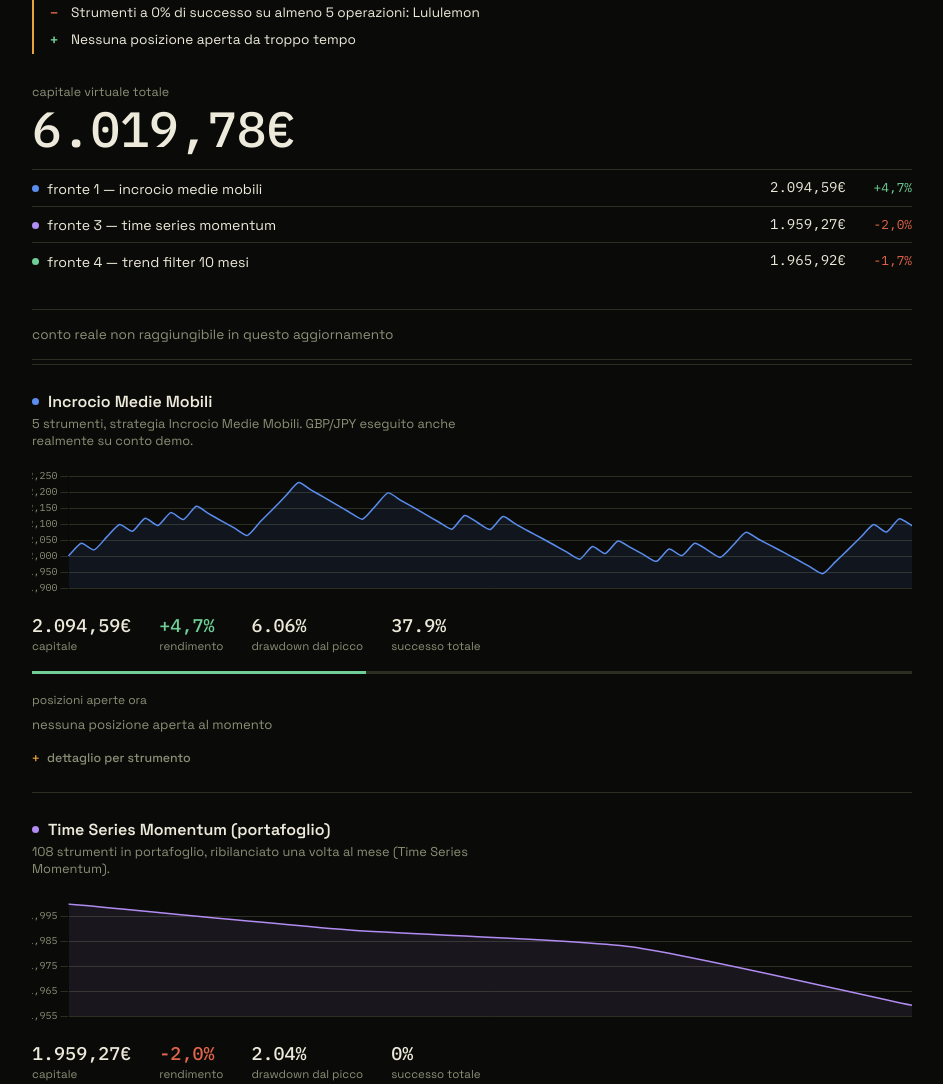
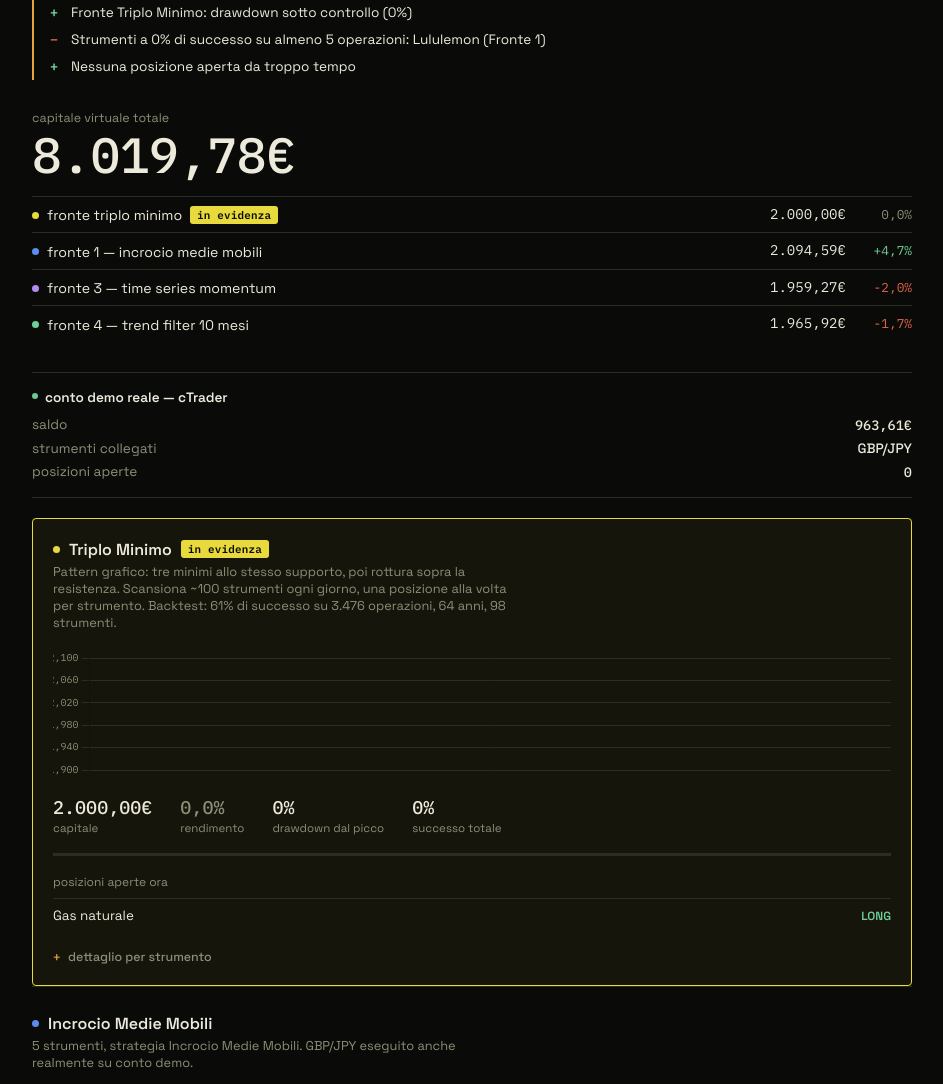
Before and after one commit to ch4mchgg45-a11y/trading-dashboard, a plain HTML site: page index.html in a window 1280 px wide. Shown: the part 361-1445 px from the top of the page, without its empty margins (168-1111 px from the left). Drawn offline with nearby package versions, Linux system fonts and the light colour scheme.

Commit message:
Aggiunge il Fronte Triplo Minimo (evidenziato) alla dashboard

```diff
--- a/dashboard_data.json
+++ b/dashboard_data.json
@@ -1,5 +1,5 @@
 {
-  "generato_il": "2026-11-18T02:48:51.156928+00:00",
+  "generato_il": "2026-11-18T10:26:29.216709+00:00",
   "fronte1": {
     "nome": "Incrocio Medie Mobili",
     "capitale_iniziale": 2000.0,
@@ -1113,8 +1113,54 @@
       }
     ]
   },
+  "fronte_triplominimo": {
+    "nome": "Triplo Minimo",
+    "capitale_iniziale": 2000.0,
+    "capitale_attuale": 2000.0,
+    "capitale_massimo": 2000.0,
+    "rendimento_pct": 0.0,
+    "drawdown_pct": 0.0,
+    "operazioni_vinte": 0,
+    "operazioni_perse": 0,
+    "percentuale_successo": 0.0,
+    "per_strumento": {},
+    "posizioni_aperte": [
+      {
+        "strumento": "Gas naturale",
+        "direzione": "LONG",
+        "data_apertura": "2026-11-12T00:00:00-05:00",
+        "prezzo_ingresso": 3.3399999141693115,
+        "stop_loss": 2.753000020980835,
+        "take_profit": 3.9039998054504395
+      }
+    ],
+    "curva_capitale": [
+      {
+        "data": null,
+        "capitale": 2000.0
+      }
+    ],
+    "storico_operazioni": [
+      {
+        "id": 1,
+        "strumento": "Gas naturale",
+        "direzione": "LONG",
+        "data_apertura": "2026-11-12T00:00:00-05:00",
+        "data_chiusura": null,
+        "stato": "aperta",
+        "esito": null,
+        "rendimento_pct": null
+      }
+    ]
+  },
   "conto_reale": {
-    "disponibile": false,
-    "token_giorni_rimasti": 22.022874789305558
+    "disponibile": true,
+    "broker": "Pepperstone (cTrader) - CONTO DEMO, nessun soldo vero",
+    "saldo": 963.61,
+    "posizioni_aperte": [],
+    "strumenti_collegati": [
+      "GBP/JPY"
+    ],
+    "token_giorni_rimasti": 21.7
   }
 }
--- a/index.html
+++ b/index.html
@@ -22,6 +22,7 @@
     --violet: #b18cf2;
     --green: #6fcf97;
     --rust: #e0654a;
+    --giallo: #e8d93d;
     --radius: 4px;
   }
   * { box-sizing: border-box; }
@@ -89,13 +90,24 @@
   .puntino.blu { background: var(--blue); }
   .puntino.viola { background: var(--violet); }
   .puntino.verde { background: var(--green); }
+  .puntino.giallo { background: var(--giallo); }
   .pos { color: var(--green); }
   .neg { color: var(--rust); }
   .neutro { color: var(--dim); }
 
   section.fronte { border-top: 1px solid var(--line); padding: 26px 0; }
+  section.fronte.in-evidenza {
+    border: 1px solid var(--giallo); border-top: 1px solid var(--giallo);
+    border-radius: var(--radius); padding: 20px; margin-top: 20px;
+    background: rgba(232, 217, 61, 0.05);
+  }
   .fronte-header { display: flex; align-items: center; gap: 9px; margin-bottom: 3px; }
   .fronte-header h2 { margin: 0; font-size: 1rem; font-weight: 600; }
+  .tag-evidenza {
+    font-family: "IBM Plex Mono", monospace; font-size: 0.68rem; font-weight: 600;
+    color: var(--ink); background: var(--giallo); padding: 2px 7px; border-radius: 3px;
+    letter-spacing: 0.02em;
+  }
   .fronte-sub { color: var(--dim); font-size: 0.8rem; margin-bottom: 18px; max-width: 58ch; }
 
   .stat-riga { display: flex; gap: 28px; flex-wrap: wrap; margin-bottom: 18px; }
@@ -231,7 +243,7 @@ function calcolaControlli(dati) {
     });
   }
 
-  [["fronte1", "Fronte 1"], ["fronte3", "Fronte 3"], ["fronte4", "Fronte 4"]].forEach(([chiave, nome]) => {
+  [["fronte1", "Fronte 1"], ["fronte3", "Fronte 3"], ["fronte4", "Fronte 4"], ["fronte_triplominimo", "Fronte Triplo Minimo"]].forEach(([chiave, nome]) => {
     const dd = dati[chiave]?.drawdown_pct ?? 0;
     controlli.push({
       ok: dd < 20,
@@ -239,10 +251,13 @@ function calcolaControlli(dati) {
     });
   });
 
-  const perStrumento = dati.fronte1?.per_strumento || {};
-  const problematici = Object.entries(perStrumento)
-    .filter(([, s]) => (s.vinte + s.perse) >= 5 && s.percentuale_successo === 0)
-    .map(([nome]) => nome);
+  const problematici = [];
+  [["fronte1", "Fronte 1"], ["fronte_triplominimo", "Triplo Minimo"]].forEach(([chiave, nome]) => {
+    const perStrumento = dati[chiave]?.per_strumento || {};
+    Object.entries(perStrumento)
+      .filter(([, s]) => (s.vinte + s.perse) >= 5 && s.percentuale_successo === 0)
+      .forEach(([strumento]) => problematici.push(`${strumento} (${nome})`));
+  });
   controlli.push({
     ok: problematici.length === 0,
     testo: problematici.length === 0 ? "Nessuno strumento sistematicamente in perdita" : `Strumenti a 0% di successo su almeno 5 operazioni: ${problematici.join(", ")}`
@@ -299,7 +314,7 @@ function costruisciGraficoCapitale(canvasId, punti, colore) {
   });
 }
 
-function sezioneFronte(chiave, dati, colore, descrizione) {
+function sezioneFronte(chiave, dati, colore, descrizione, evidenza) {
   const successoNum = dati.percentuale_successo ?? 0;
   const strumentiRighe = dati.per_strumento ? Object.entries(dati.per_strumento).map(([nome, s]) => `
     <tr><td>${nome}</td><td class="num">${s.vinte}/${s.perse}</td><td class="num">${s.percentuale_successo}%</td></tr>`).join("") : "";
@@ -326,8 +341,8 @@ function sezioneFronte(chiave, dati, colore, descrizione) {
     <table class="strumenti"><thead><tr><th>mese</th><th>rend.</th><th>posizioni</th><th>capitale</th></tr></thead><tbody>${mensileRighe}</tbody></table>`;
 
   return `
-  <section class="fronte">
-    <div class="fronte-header"><span class="puntino ${colore}"></span><h2>${dati.nome}</h2></div>
+  <section class="fronte${evidenza ? ' in-evidenza' : ''}">
+    <div class="fronte-header"><span class="puntino ${colore}"></span><h2>${dati.nome}</h2>${evidenza ? '<span class="tag-evidenza">in evidenza</span>' : ''}</div>
     <div class="fronte-sub">${descrizione}</div>
     <div class="grafico-box"><canvas id="grafico-${chiave}"></canvas></div>
     <div class="stat-riga">
@@ -343,15 +358,15 @@ function sezioneFronte(chiave, dati, colore, descrizione) {
   </section>`;
 }
 
-function renderStorico(operazioni) {
+function renderStorico(operazioni, titolo) {
   const wrap = document.createElement("details");
   wrap.className = "storico-wrap";
   wrap.innerHTML = `
-    <summary>storico operazioni — fronte 1</summary>
+    <summary>${titolo}</summary>
     <div class="storico-corpo">
       <div class="filtri" id="filtri"></div>
       <div class="tabella-scroll">
-        <table class="storico"><thead><tr><th>strumento</th><th>direzione</th><th>apertura</th><th>chiusura</th><th>esito</th></tr></thead><tbody id="corpo-storico"></tbody></table>
+        <table class="storico"><thead><tr><th>strumento</th><th>direzione</th><th>apertura</th><th>chiusura</th><th>esito</th><th>rend.</th></tr></thead><tbody id="corpo-storico"></tbody></table>
       </div>
     </div>`;
 
@@ -366,13 +381,17 @@ function renderStorico(operazioni) {
       let esitoHtml;
       if (o.stato === "aperta") esitoHtml = '<span class="esito esito-open">aperta</span>';
       else if (o.esito === "take profit") esitoHtml = '<span class="esito esito-win">take profit</span>';
+      else if (o.esito === "fine periodo massimo") esitoHtml = '<span class="esito esito-open">scaduta</span>';
       else esitoHtml = '<span class="esito esito-loss">stop loss</span>';
+      const rendHtml = (o.rendimento_pct !== undefined && o.rendimento_pct !== null)
+        ? `<span class="num ${classeVar(o.rendimento_pct)}">${PCT(o.rendimento_pct)}</span>` : "—";
       return `<tr>
         <td>${o.strumento}</td>
         <td><span class="dir ${o.direzione === 'LONG' ? 'dir-long' : 'dir-short'}">${o.direzione.toLowerCase()}</span></td>
         <td class="num">${fmtData(o.data_apertura)}</td>
         <td class="num">${fmtData(o.data_chiusura)}</td>
         <td>${esitoHtml}</td>
+        <td>${rendHtml}</td>
       </tr>`;
     }).join("");
   }
@@ -406,7 +425,7 @@ async function carica() {
 
     const contenuto = document.getElementById("contenuto");
     const reale = dati.conto_reale || {};
-    const capitaleTotale = dati.fronte1.capitale_attuale + dati.fronte3.capitale_attuale + dati.fronte4.capitale_attuale;
+    const capitaleTotale = dati.fronte1.capitale_attuale + dati.fronte3.capitale_attuale + dati.fronte4.capitale_attuale + dati.fronte_triplominimo.capitale_attuale;
 
     const realeHtml = reale.disponibile ? `
       <div class="conto-reale">
@@ -421,6 +440,10 @@ async function carica() {
         <div class="etichetta">capitale virtuale totale</div>
         <div class="valore num">${EUR(capitaleTotale)}</div>
         <div class="scomposizione">
+          <div class="riga">
+            <span class="etichetta-riga"><span class="puntino giallo"></span>fronte triplo minimo <span class="tag-evidenza">in evidenza</span></span>
+            <span class="numeri"><span class="num">${EUR(dati.fronte_triplominimo.capitale_attuale)}</span><span class="var num ${classeVar(dati.fronte_triplominimo.rendimento_pct)}">${PCT(dati.fronte_triplominimo.rendimento_pct)}</span></span>
+          </div>
           <div class="riga">
             <span class="etichetta-riga"><span class="puntino blu"></span>fronte 1 — incrocio medie mobili</span>
             <span class="numeri"><span class="num">${EUR(dati.fronte1.capitale_attuale)}</span><span class="var num ${classeVar(dati.fronte1.rendimento_pct)}">${PCT(dati.fronte1.rendimento_pct)}</span></span>
@@ -438,16 +461,21 @@ async function carica() {
 
       ${realeHtml}
 
+      ${sezioneFronte("tm", dati.fronte_triplominimo, "giallo",
+        "Pattern grafico: tre minimi allo stesso supporto, poi rottura sopra la resistenza. Scansiona ~100 strumenti ogni giorno, una posizione alla volta per strumento. Backtest: 61% di successo su 3.476 operazioni, 64 anni, 98 strumenti.",
+        true)}
       ${sezioneFronte("f1", dati.fronte1, "blu", "5 strumenti, strategia Incrocio Medie Mobili. GBP/JPY eseguito anche realmente su conto demo.")}
       ${sezioneFronte("f3", dati.fronte3, "viola", "108 strumenti in portafoglio, ribilanciato una volta al mese (Time Series Momentum).")}
       ${sezioneFronte("f4", dati.fronte4, "verde", "Lungo termine: long solo sopra la media mobile a 10 mesi, altrimenti liquidità (Trend filter, Faber 2007).")}
     `;
 
+    costruisciGraficoCapitale("grafico-tm", dati.fronte_triplominimo.curva_capitale, "#e8d93d");
     costruisciGraficoCapitale("grafico-f1", dati.fronte1.curva_capitale, "#5b8def");
     costruisciGraficoCapitale("grafico-f3", dati.fronte3.curva_capitale, "#b18cf2");
     costruisciGraficoCapitale("grafico-f4", dati.fronte4.curva_capitale, "#6fcf97");
 
-    contenuto.appendChild(renderStorico(dati.fronte1.storico_operazioni));
+    contenuto.appendChild(renderStorico(dati.fronte_triplominimo.storico_operazioni, "storico operazioni — fronte triplo minimo"));
+    contenuto.appendChild(renderStorico(dati.fronte1.storico_operazioni, "storico operazioni — fronte 1"));
 
   } catch (errore) {
     document.getElementById("contenuto").innerHTML = `<div class="errore">Non riesco a caricare i dati (${errore.message}). Riprova tra qualche minuto.</div>`;
```
